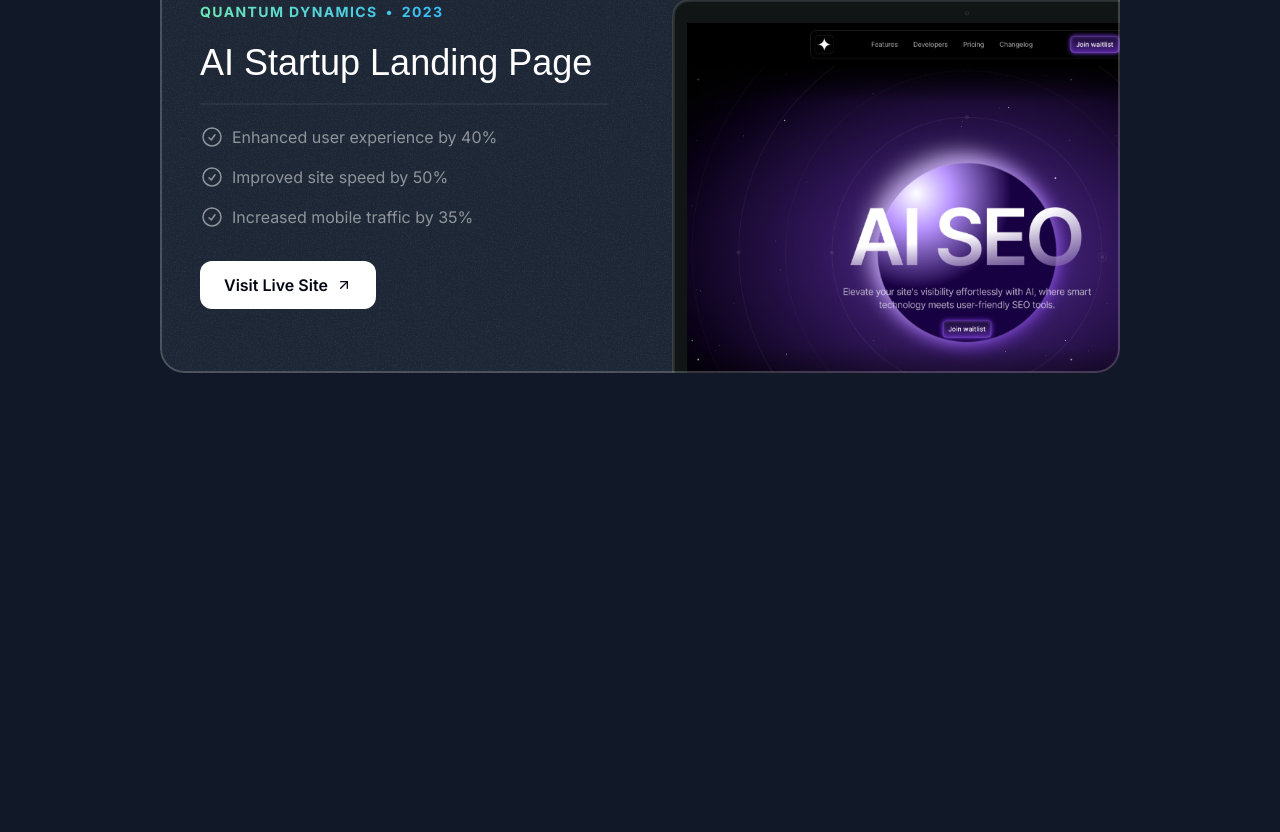
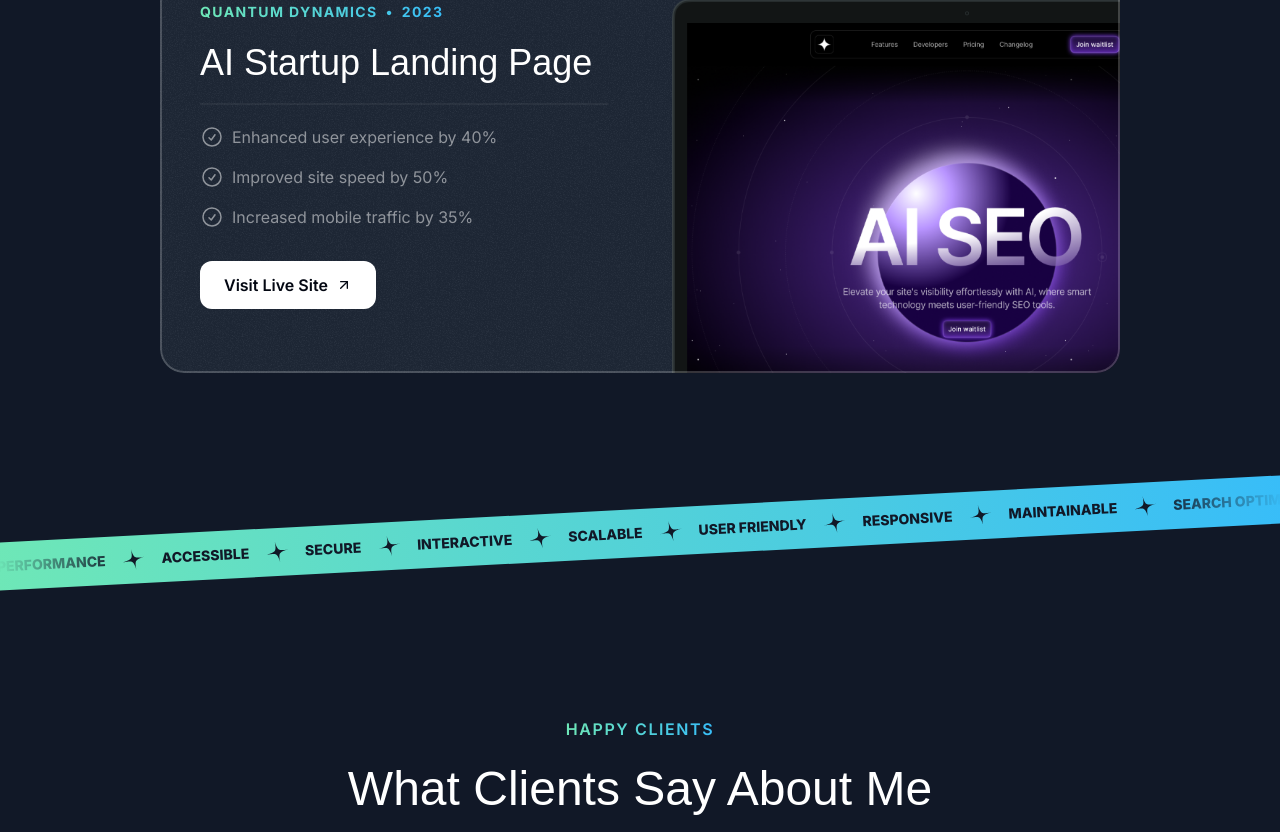
Before and after one commit to joharisahil/portfolio, a Next.js app: page / in a window 1280 px wide. Shown: the part 2283-3115 px from the top of the page. Before the commit the page ends 2696 px from the top, so only its background shows below. Built offline with nearby package versions, Linux system fonts and the light colour scheme; a web font is replaced by a local one.

Commit message:
added Tape and clients

```diff
--- a/src/app/page.tsx
+++ b/src/app/page.tsx
@@ -1,6 +1,8 @@
 import { Header } from "@/sections/Header";
 import { HeroSection } from "@/sections/Hero";
 import { ProjectsSection } from "@/sections/Projects";
+import { TapeSection } from "@/sections/Tape";
+import { TestimonialsSection } from "@/sections/Testimonials";
 
 export default function Home() {
   return (
@@ -8,6 +10,8 @@ export default function Home() {
       <Header />
       <HeroSection />
       <ProjectsSection />
+      <TapeSection />
+      <TestimonialsSection />
     </div>
   );
 }
--- /dev/null
+++ b/src/components/Card.tsx
@@ -0,0 +1,20 @@
+import grainImage from "@/assets/images/grain.jpg";
+import { twMerge } from "tailwind-merge";
+
+export const Card = ({ className }: { className?: string }) => {
+  return (
+    <div
+      className={twMerge(
+        "bg-gray-800 rounded-3xl relative z-0 overflow-hidden after:z-10 after:content-[''] after:absolute after:inset-0 after:outline-2 after:outline after:-outline-offset-2 after:rounded-3xl after:outline-white/20 after:pointer-events-none px-8 pt-8 md:pt-12 md:px-10 lg:pt-16 lg-px-20 ",
+        className
+      )}
+    >
+      <div
+        className="absolute inset-0 -z-10 opacity-5"
+        style={{
+          backgroundImage: `url(${grainImage.src})`,
+        }}
+      ></div>
+    </div>
+  );
+};
--- /dev/null
+++ b/src/components/SectionHeader.tsx
@@ -0,0 +1,25 @@
+export const SectionHeader = ({
+  title,
+  eyebrow,
+  description,
+}: {
+  title: string;
+  eyebrow: string;
+  description: string;
+}) => {
+  return (
+    <>
+      <div className="flex justify-center items-center">
+        <p className="uppercase font-semibold tracking-widest bg-gradient-to-r from-emerald-300 to-sky-400 text-transparent bg-clip-text text-center">
+          {eyebrow}
+        </p>
+      </div>
+      <h2 className="font-serif text-center text-3xl md:text-5xl mt-6">
+        {title}
+      </h2>
+      <p className="text-center  md:text-lg lg:text-xl mt-4 text-white/60 max-w-md mx-auto">
+        {description}
+      </p>
+    </>
+  );
+};
--- a/src/sections/Projects.tsx
+++ b/src/sections/Projects.tsx
@@ -5,6 +5,7 @@ import Image from "next/image";
 import CheckCircleIcon from "@/assets/icons/check-circle.svg";
 import ArrowUpRightIcon from "@/assets/icons/arrow-up-right.svg";
 import grainImage from "@/assets/images/grain.jpg";
+import { SectionHeader } from "@/components/SectionHeader";
 
 const portfolioProjects = [
   {
@@ -49,17 +50,11 @@ export const ProjectsSection = () => {
   return (
     <section className="pb-16 lg:py-10">
       <div className="container">
-        <div className="flex justify-center items-center">
-          <p className="uppercase font-semibold tracking-widest bg-gradient-to-r from-emerald-300 to-sky-400 text-transparent bg-clip-text text-center">
-            Real-world Results
-          </p>
-        </div>
-        <h2 className="font-serif text-center text-3xl md:text-5xl mt-6">
-          Featured Projects
-        </h2>
-        <p className="text-center  md:text-lg lg:text-xl mt-4 text-white/60 max-w-md mx-auto">
-          See how I transformed concepts into engaging digital experiences.
-        </p>
+        <SectionHeader
+          eyebrow="Real-world Results"
+          title="Featured Projects"
+          description=" See how I transformed concepts into engaging digital experiences."
+        />
         <div className="flex flex-col mt-10 md:mt-20 gap-20">
           {portfolioProjects.map((project) => (
             <div
--- a/src/sections/Tape.tsx
+++ b/src/sections/Tape.tsx
@@ -1,3 +1,37 @@
+import StarIcon from "@/assets/icons/star.svg";
+
+const words = [
+  "Performance",
+  "Accessible",
+  "Secure",
+  "Interactive",
+  "Scalable",
+  "User Friendly",
+  "Responsive",
+  "Maintainable",
+  "Search Optimized",
+  "Useable",
+  "Reliable",
+  "Expressive",
+];
+
 export const TapeSection = () => {
-  return <div>Tape Section</div>;
+  return (
+    <div className="py-16 lg:py-24 overflow-x-clip">
+      <div className="bg-gradient-to-r from-emerald-300 to-sky-400 -rotate-3 -mx-1">
+        <div className="flex [mask-image:linear-gradient(to_right,transparent,black_10%,black_90%,transparent)]">
+          <div className="flex flex-none gap-4 py-3">
+            {words.map((word) => (
+              <div key={word} className="inline-flex gap-4 items-center">
+                <span className="text-gray-900 uppercase font-extrabold text-sm">
+                  {word}
+                </span>
+                <StarIcon className="size-6 text-gray-900 -rotate-12" />
+              </div>
+            ))}
+          </div>
+        </div>
+      </div>
+    </div>
+  );
 };
--- a/src/sections/Testimonials.tsx
+++ b/src/sections/Testimonials.tsx
@@ -3,6 +3,9 @@ import memojiAvatar2 from "@/assets/images/memoji-avatar-2.png";
 import memojiAvatar3 from "@/assets/images/memoji-avatar-3.png";
 import memojiAvatar4 from "@/assets/images/memoji-avatar-4.png";
 import memojiAvatar5 from "@/assets/images/memoji-avatar-5.png";
+import { SectionHeader } from "@/components/SectionHeader";
+import Image from "next/image";
+import grainImage from "@/assets/images/grain.jpg";
 
 const testimonials = [
   {
@@ -38,5 +41,35 @@ const testimonials = [
 ];
 
 export const TestimonialsSection = () => {
-  return <div>Testimonials Section</div>;
+  return (
+    <div className="py-16">
+      <div className="container">
+        <SectionHeader
+          eyebrow="Happy Clients"
+          title="What Clients Say About Me"
+          description="Don't just take my word for it. See what my clients have to say about my
+        work."
+        />
+        <div>
+          {testimonials.map((testimonial) => (
+            <div
+              key={testimonial.name}
+              className="bg-gray-800 rounded-3xl p-6 relative overflow-hidden z-0"
+            >
+              <div
+                className="absolute inset-0 opacity-5 -z-10"
+                style={{
+                  backgroundImage: `url(${grainImage.src})`,
+                }}
+              ></div>
+              <Image src={testimonial.avatar} alt={testimonial.name} />
+              <div>{testimonial.name}</div>
+              <div>{testimonial.position}</div>
+              <div>{testimonial.text}</div>
+            </div>
+          ))}
+        </div>
+      </div>
+    </div>
+  );
 };
```
